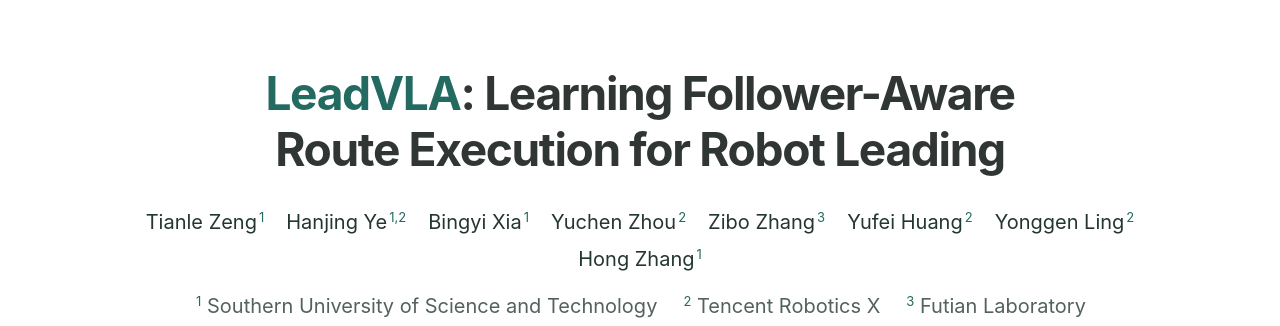
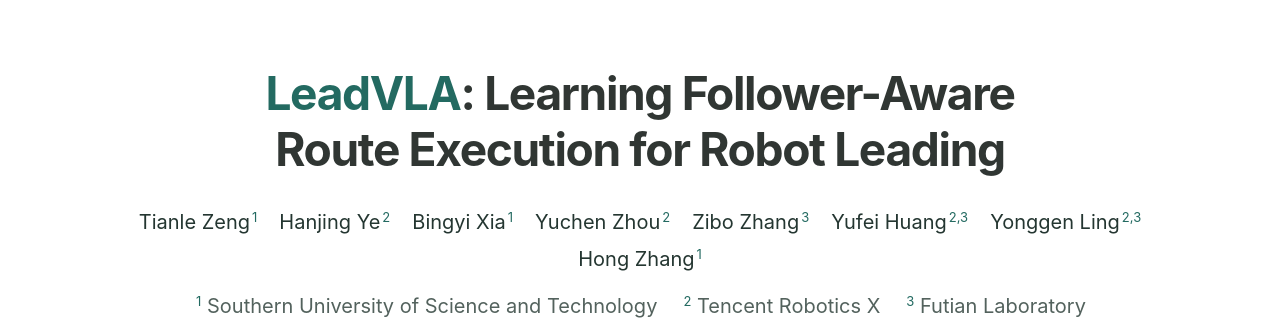
Before and after one commit to louiszengCN/LeadVLA_PAGE, a plain HTML site: page index.html in a window 1280 px wide. Shown: the part 68-394 px from the top of the page. Drawn offline with Linux system fonts and the light colour scheme.

Commit message:
Update author affiliations

```diff
--- a/index.html
+++ b/index.html
@@ -33,12 +33,12 @@
       <h1 id="paper-title"><span class="paper-title-line"><span class="paper-title-brand">LeadVLA</span>: Learning Follower-Aware</span> <span class="paper-title-line">Route Execution for Robot Leading</span></h1>
       <div class="publication-authors" aria-label="Authors">
         <span>Tianle Zeng<sup>1</sup></span>
-        <span>Hanjing Ye<sup>1,2</sup></span>
+        <span>Hanjing Ye<sup>2</sup></span>
         <span>Bingyi Xia<sup>1</sup></span>
         <span>Yuchen Zhou<sup>2</sup></span>
         <span>Zibo Zhang<sup>3</sup></span>
-        <span>Yufei Huang<sup>2</sup></span>
-        <span>Yonggen Ling<sup>2</sup></span>
+        <span>Yufei Huang<sup>2,3</sup></span>
+        <span>Yonggen Ling<sup>2,3</sup></span>
         <span>Hong Zhang<sup>1</sup></span>
       </div>
       <div class="publication-affiliations" aria-label="Affiliations">
```
